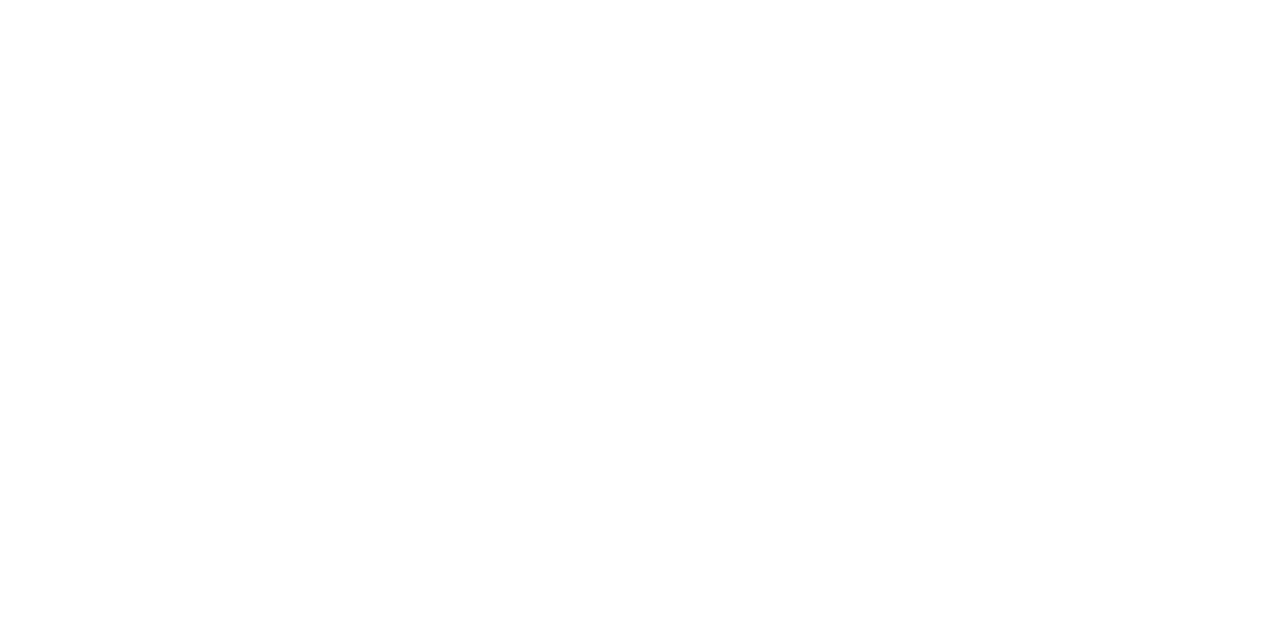
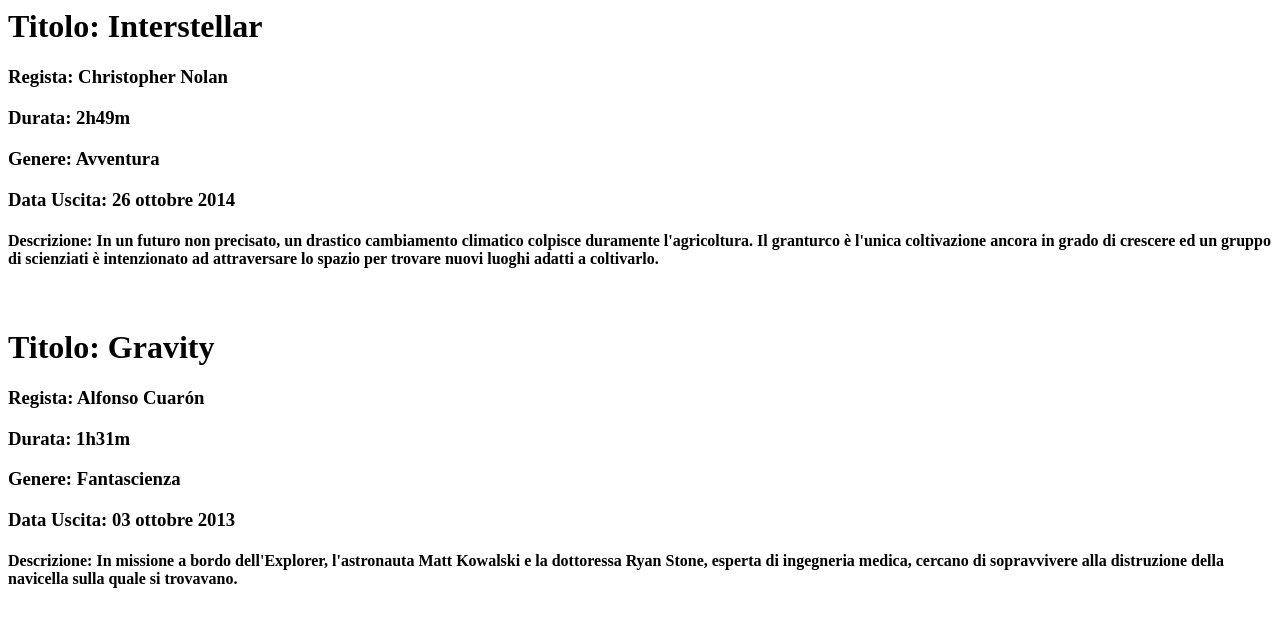
Before and after one commit to danibr1/php-oop-1, a PHP site: page / in a window 1280 px wide. Before the commit the part shown is empty. Shown: the top 627 px of the page. Run offline with PHP 8.4, Linux system fonts and the light colour scheme.

Commit message:
completed

```diff
--- a/index.php
+++ b/index.php
@@ -24,9 +24,29 @@ class Movie {
     }
 
     // Metodi
-    public function getRegista() {
-        return $this->regista;
+    public function getDataUscita($data_uscita) {
+        return $data_uscita;
+    }
+
+    public function getDescrizione($descrizione) {
+        return $descrizione;
     }
 }
 
 // Istanza 1
+$interstellar = new Movie ('Interstellar','Christopher Nolan','2h49m','Avventura');
+echo '<h1>Titolo: ' . $interstellar->titolo . '</h1>';
+echo '<h3>Regista: ' . $interstellar->regista . '</h3>';
+echo '<h3>Durata: ' . $interstellar->durata . '</h3>';
+echo '<h3>Genere: ' . $interstellar->genere . '</h3>';
+echo '<h3>Data Uscita: ' . $interstellar->getDataUscita('26 ottobre 2014') . '</h3>';
+echo '<h4>Descrizione: ' . $interstellar->getDescrizione('In un futuro non precisato, un drastico cambiamento climatico colpisce duramente l\'agricoltura. Il granturco è l\'unica coltivazione ancora in grado di crescere ed un gruppo di scienziati è intenzionato ad attraversare lo spazio per trovare nuovi luoghi adatti a coltivarlo.') . '</h4><br>';
+
+// Istanza 2
+$gravity = new Movie ('Gravity','Alfonso Cuarón','1h31m','Fantascienza');
+echo '<h1>Titolo: ' . $gravity->titolo . '</h1>';
+echo '<h3>Regista: ' . $gravity->regista . '</h3>';
+echo '<h3>Durata: ' . $gravity->durata . '</h3>';
+echo '<h3>Genere: ' . $gravity->genere . '</h3>';
+echo '<h3>Data Uscita: ' . $gravity->getDataUscita('03 ottobre 2013') . '</h3>';
+echo '<h4>Descrizione: ' . $gravity->getDescrizione('In missione a bordo dell\'Explorer, l\'astronauta Matt Kowalski e la dottoressa Ryan Stone, esperta di ingegneria medica, cercano di sopravvivere alla distruzione della navicella sulla quale si trovavano.') . '</h4><br>';
```
